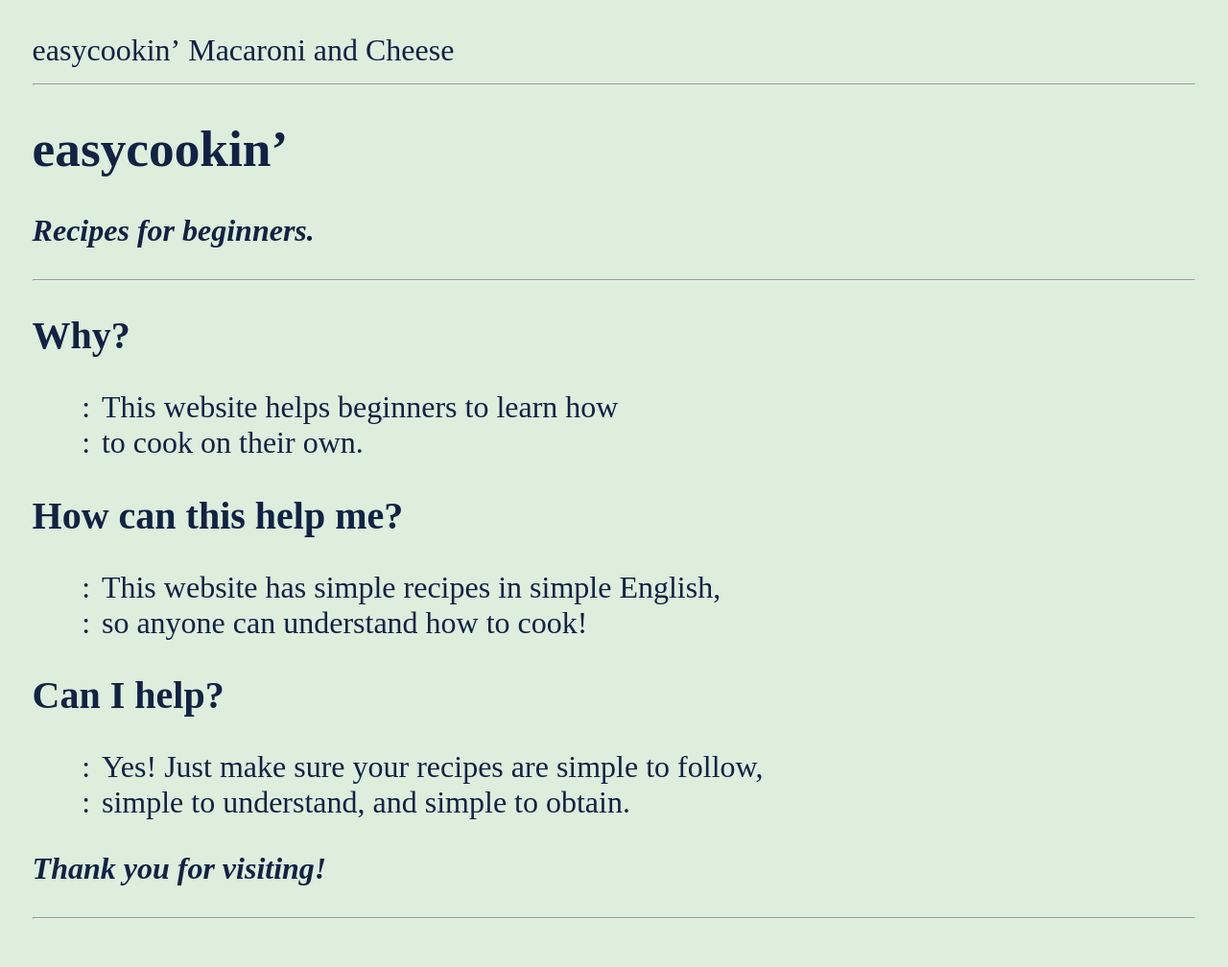
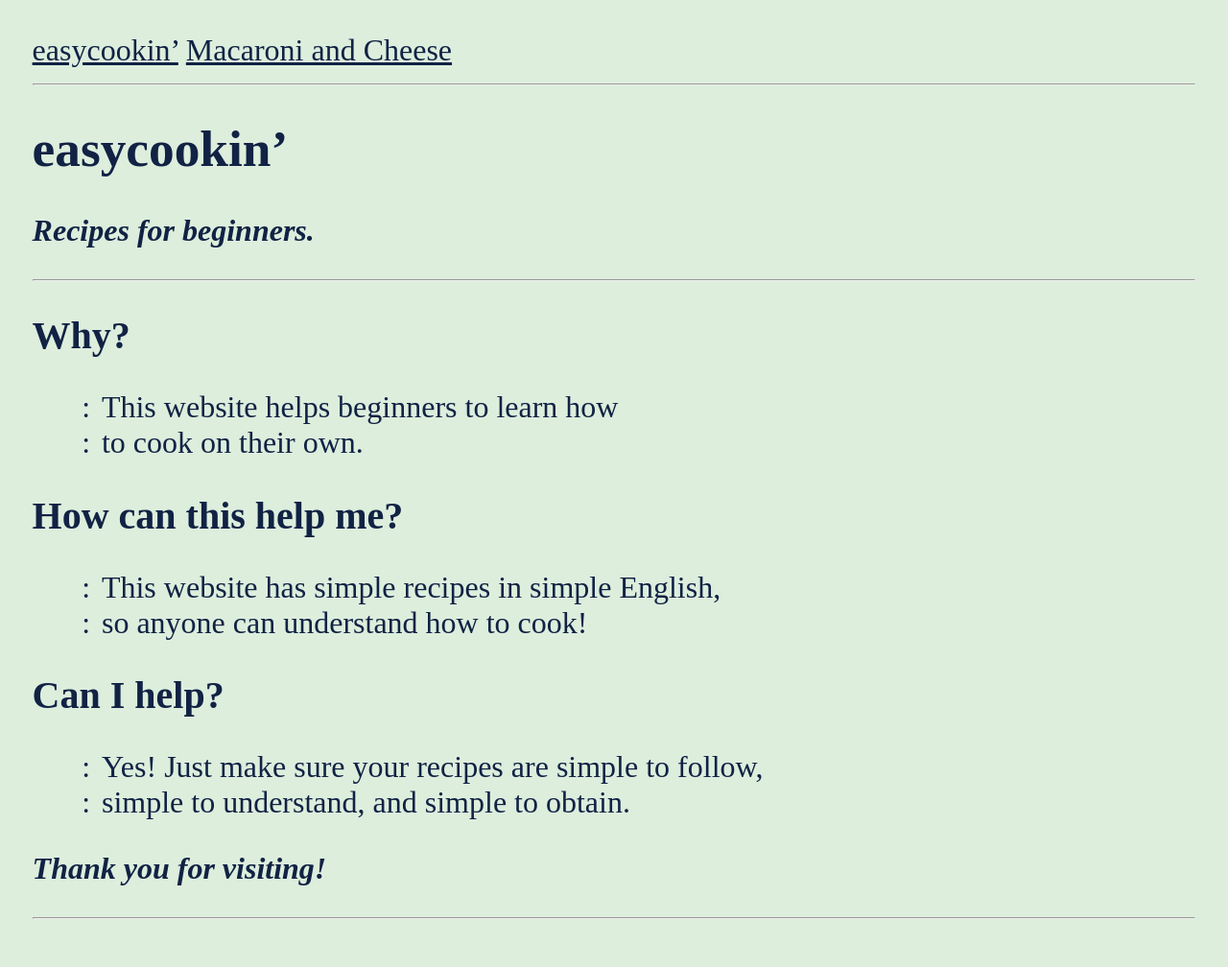
Before and after one commit to cca21/cca21.github.com, a Jekyll site: the page built from index.md, in a window 1280 px wide. Shown: the whole page at 96% size. Built offline with Jekyll 4.4.1, drawn with Linux system fonts in a browser that asks for light colours; our own code applies the rules of GitHub Pages for plain Markdown files.

```diff
--- a/_layouts/default.html
+++ b/_layouts/default.html
@@ -7,7 +7,7 @@
   <body>
     <!-- Figure out how to add catalog, n handling text n screen overflow -->
     {% for pg in site.pages %}
-      <p href={{ pg.url }}>{{ pg.title }}</p>
+      <a href={{ pg.url }}>{{ pg.title }}</a>
     {% endfor %}
     <hr />
     {{ content }}
```
